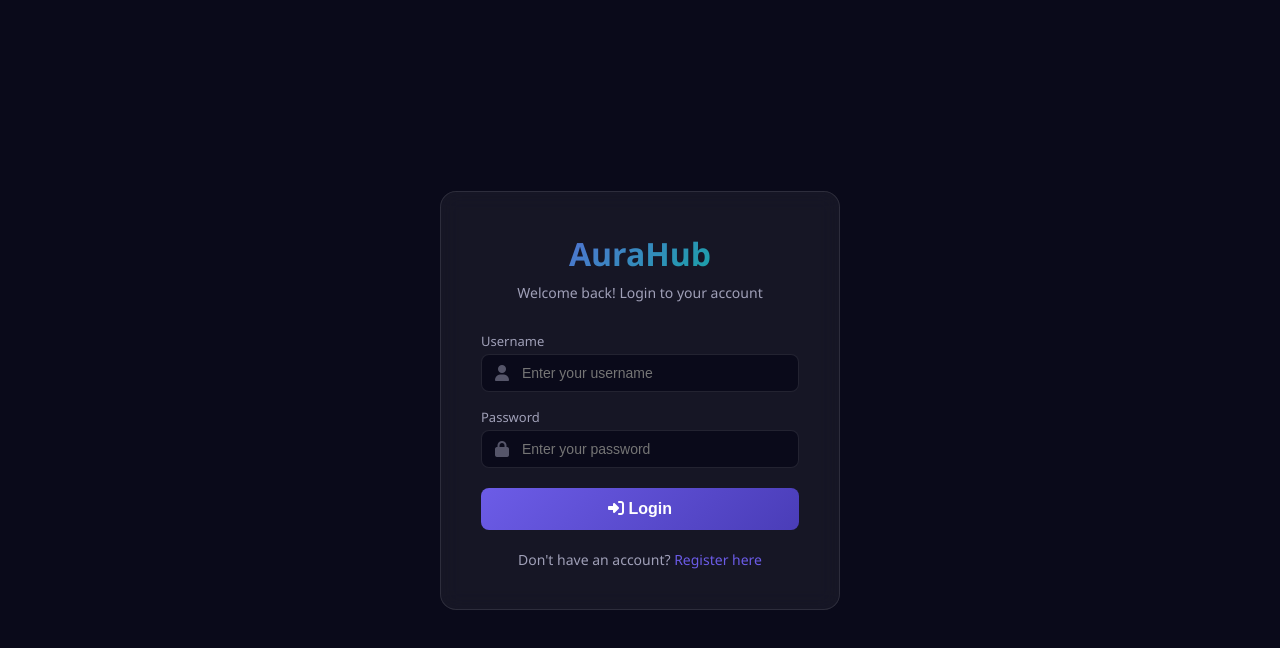
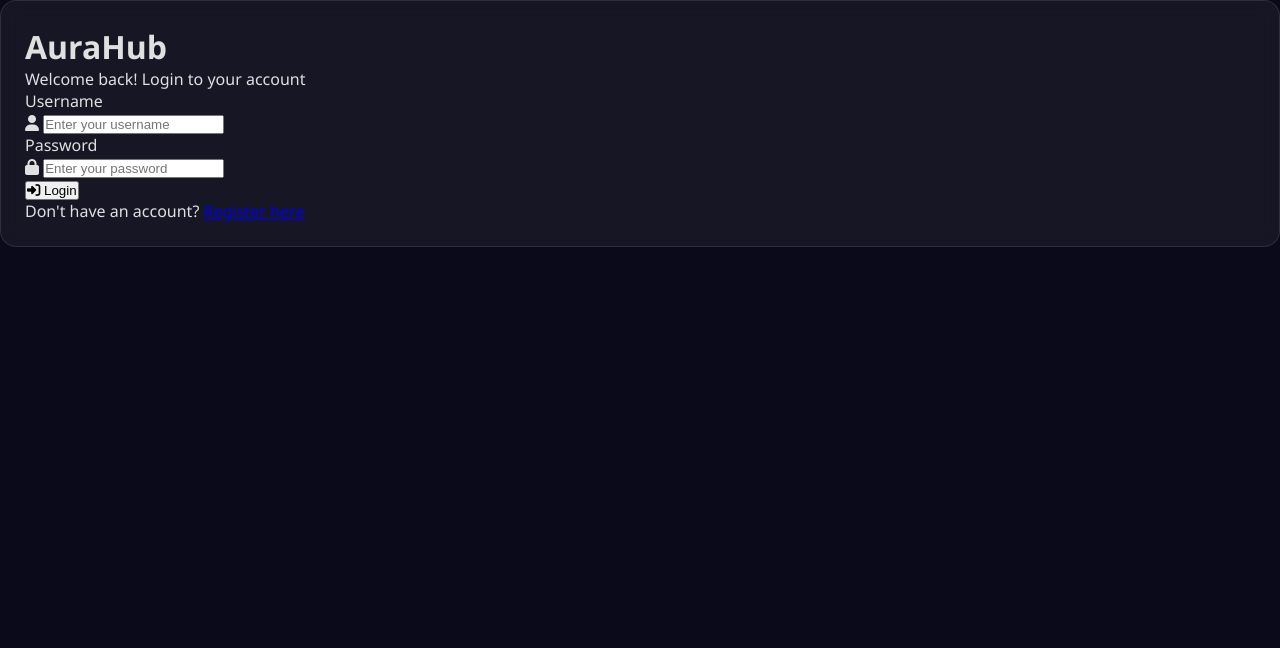
Before and after one commit to ugmoddev/AuraLoader, a website: page views/login.html in a window 1280 px wide. Drawn offline with Linux system fonts and the light colour scheme.

Commit message:
Update login.html

```diff
--- a/views/login.html
+++ b/views/login.html
@@ -6,137 +6,7 @@
     <title>Login - AuraHub</title>
     <link rel="stylesheet" href="https://cdnjs.cloudflare.com/ajax/libs/font-awesome/6.4.0/css/all.min.css">
     <link rel="stylesheet" href="/public/css/style.css">
-    <style>
-        .login-container {
-            display: flex;
-            justify-content: center;
-            align-items: center;
-            min-height: 100vh;
-            background: var(--bg-primary);
-        }
-        .login-box {
-            max-width: 400px;
-            width: 100%;
-            padding: 40px;
-        }
-        .login-box h1 {
-            text-align: center;
-            margin-bottom: 8px;
-            background: linear-gradient(135deg, var(--primary), var(--secondary));
-            -webkit-background-clip: text;
-            -webkit-text-fill-color: transparent;
-            font-size: 32px;
-        }
-        .login-box .subtitle {
-            text-align: center;
-            color: var(--text-secondary);
-            margin-bottom: 30px;
-            font-size: 14px;
-        }
-        .login-box .form-group {
-            margin-bottom: 16px;
-        }
-        .login-box label {
-            display: block;
-            margin-bottom: 4px;
-            color: var(--text-secondary);
-            font-size: 13px;
-            font-weight: 500;
-        }
-        .login-box input {
-            width: 100%;
-            padding: 10px 14px;
-            background: var(--bg-primary);
-            border: 1px solid var(--border-glass);
-            border-radius: 8px;
-            color: var(--text-primary);
-            font-size: 14px;
-            transition: border-color 0.3s ease;
-        }
-        .login-box input:focus {
-            outline: none;
-            border-color: var(--primary);
-            box-shadow: 0 0 0 3px rgba(108, 92, 231, 0.1);
-        }
-        .login-box .btn-login {
-            width: 100%;
-            padding: 12px;
-            background: linear-gradient(135deg, var(--primary), var(--primary-dark));
-            color: #fff;
-            border: none;
-            border-radius: 8px;
-            font-size: 16px;
-            font-weight: 600;
-            cursor: pointer;
-            transition: var(--transition);
-            margin-top: 4px;
-        }
-        .login-box .btn-login:hover {
-            transform: translateY(-2px);
-            box-shadow: 0 4px 20px rgba(108, 92, 231, 0.4);
-        }
-        .login-box .btn-login:disabled {
-            opacity: 0.7;
-            cursor: not-allowed;
-            transform: none;
-        }
-        .login-box .register-link {
-            text-align: center;
-            margin-top: 20px;
-            color: var(--text-secondary);
-            font-size: 14px;
-        }
-        .login-box .register-link a {
-            color: var(--primary);
-            text-decoration: none;
-            font-weight: 500;
-        }
-        .login-box .register-link a:hover {
-            text-decoration: underline;
-        }
-        .error-message {
-            color: var(--danger);
-            text-align: center;
-            margin-bottom: 16px;
-            display: none;
-            padding: 10px;
-            background: rgba(225, 112, 85, 0.1);
-            border-radius: 8px;
-            border: 1px solid rgba(225, 112, 85, 0.2);
-        }
-        .success-message {
-            color: var(--secondary);
-            text-align: center;
-            margin-bottom: 16px;
-            display: none;
-            padding: 10px;
-            background: rgba(0, 184, 148, 0.1);
-            border-radius: 8px;
-            border: 1px solid rgba(0, 184, 148, 0.2);
-        }
-        .login-box .icon-input {
-            position: relative;
-        }
-        .login-box .icon-input i {
-            position: absolute;
-            left: 14px;
-            top: 50%;
-            transform: translateY(-50%);
-            color: var(--text-secondary);
-            opacity: 0.5;
-        }
-        .login-box .icon-input input {
-            padding-left: 40px;
-        }
-        @media (max-width: 480px) {
-            .login-box {
-                padding: 24px;
-            }
-            .login-box h1 {
-                font-size: 24px;
-            }
-        }
-    </style>
+    <!-- Các style giữ nguyên như bạn đã có -->
 </head>
 <body>
     <div class="login-container">
@@ -200,10 +70,6 @@
             try {
                 console.log('🔐 Attempting login for:', username);
 
-                // =============================================
-                // QUAN TRỌNG: Gọi đúng endpoint /auth/login
-                // KHÔNG phải /api/login hay /login
-                // =============================================
                 const response = await fetch('/auth/login', {
                     method: 'POST',
                     headers: {
@@ -216,15 +82,22 @@
                 console.log('📥 Login response:', data);
 
                 if (data.success) {
+                    // --- Lưu token ---
                     localStorage.setItem('aurahub_token', data.data.token);
-                    console.log('✅ Token saved');
+                    console.log('✅ Token saved successfully.');
 
+                    // --- Hiển thị thông báo thành công ---
                     successEl.textContent = '✅ Login successful! Redirecting...';
                     successEl.style.display = 'block';
 
+                    // --- ĐẢM BẢO CHUYỂN HƯỚNG ---
+                    // Sử dụng window.location.replace để tránh lưu trang login vào lịch sử
+                    // và đảm bảo chuyển hướng
                     setTimeout(() => {
-                        window.location.href = '/';
+                        console.log('🚀 Redirecting to dashboard...');
+                        window.location.replace('/');
                     }, 500);
+
                 } else {
                     errorEl.textContent = data.error || 'Login failed';
                     errorEl.style.display = 'block';
@@ -233,13 +106,14 @@
                 }
             } catch (error) {
                 console.error('❌ Login error:', error);
-                errorEl.textContent = 'Network error: ' + error.message;
+                errorEl.textContent = 'Network error. Please try again.';
                 errorEl.style.display = 'block';
                 submitBtn.disabled = false;
                 submitBtn.innerHTML = '<i class="fas fa-sign-in-alt"></i> Login';
             }
         });
 
+        // Hỗ trợ phím Enter
         document.addEventListener('keydown', function(e) {
             if (e.key === 'Enter') {
                 const form = document.getElementById('loginForm');
```
